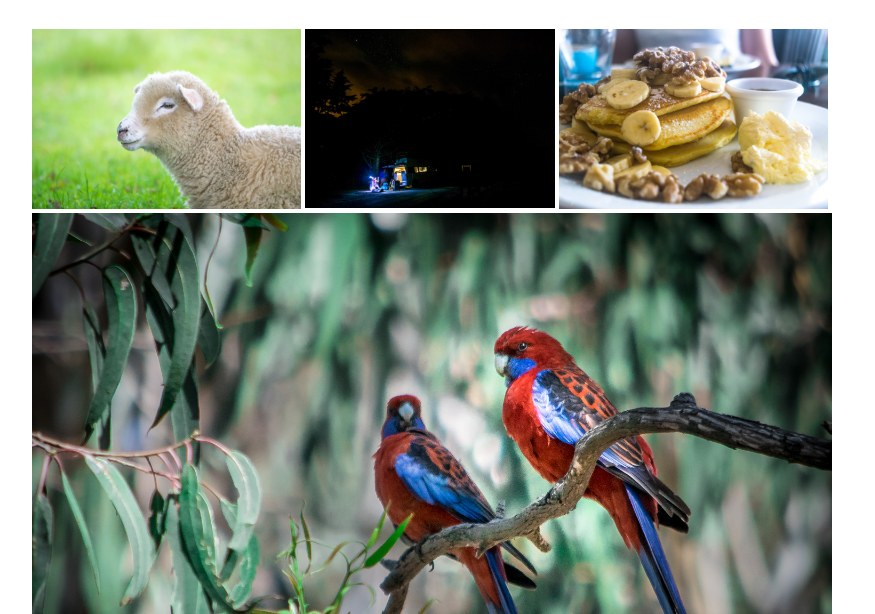
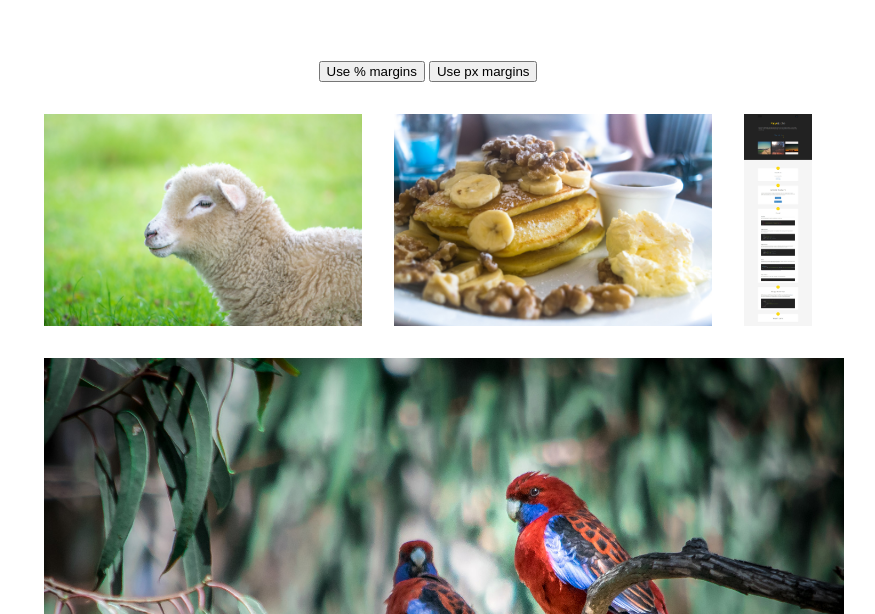
Before and after one commit to FuruholmAnton/turtleJS, a website: page src/index.html in a window 1280 px wide. Shown: the part 186-800 px from the top of the page, without its empty margins (212-1087 px from the left). Drawn offline with Linux system fonts and the light colour scheme.

Commit message:
Percent margins

```diff
--- a/src/index.html
+++ b/src/index.html
@@ -1,5 +1,6 @@
 <!doctype html>
 <html lang="">
+
 <head>
 	<meta charset="utf-8">
 	<meta name="description" content="">
@@ -7,7 +8,6 @@
 	<title>turtleJS</title>
 
 	<style type="text/css">
-
 		body {
 			padding: 0 0 2rem 0;
 		}
@@ -32,27 +32,39 @@
 		img {
 			width: 100%;
 		}
+
+		.options {
+			text-align: center;
+			padding: 2rem;
+		}
 	</style>
 
 </head>
+
 <body>
 
 	<h1>TurtleJS</h1>
 
+	<div class="options">
+		<button class="" onclick="initWithPercent();">Use % margins</button>
+		<button class="" onclick="initWithPixels();">Use px margins</button>
+	</div>
+
 	<div class="turtlejs">
-    	  <img src="images/4.jpg" alt=""><img src="images/1.jpg" alt="">
+		<img src="images/4.jpg" alt="">
 		<img src="images/2.jpg" alt="">
+		<img src="images/7.jpg" alt="">
 		<img src="images/5.jpg" alt="">
+		<img src="images/8.jpg" alt="">
 		<img src="images/3.jpg" alt="">
 		<img src="images/6.jpg" alt="">
-    	  <img src="images/7.jpg" alt="">
-    	  <img src="images/8.jpg" alt="">
+		<img src="images/1.jpg" alt="">
 	</div>
 
 
 	<script src="turtle.js"></script>
 	<script type="text/javascript">
-    	document.addEventListener("DOMContentLoaded", function(event) {
+		document.addEventListener("DOMContentLoaded", function (event) {
 			window.turtle = new Turtle(document.querySelector('.turtlejs'));
 
 			if (window.innerWidth < 700) {
@@ -66,14 +78,37 @@
 					minWidth: 250,
 					minHeight: 250,
 					itemMargin: 4,
+					itemMarginUnit: '%',
 				});
 			}
 
 		});
 
-			window.addEventListener('resize', () => {
-				// turtle.init();
+		function initWithPercent() {
+			turtle.init({
+				minWidth: 250,
+				minHeight: 250,
+				itemMargin: 4,
+				itemMarginUnit: '%',
 			});
+		}
+		function initWithPixels() {
+			turtle.init({
+				minWidth: 250,
+				minHeight: 250,
+				itemMargin: 4,
+				itemMarginUnit: 'px',
+			});
+		}
+
+		// window.addEventListener('resize', () => {
+		// 	turtle.init({
+		// 		minWidth: 50,
+		// 		minHeight: 50,
+		// 		itemMargin: 4,
+		// 	});
+		// });
 	</script>
 </body>
+
 </html>
--- a/src/turtle.js
+++ b/src/turtle.js
@@ -37,6 +37,7 @@
 		this.config = Object.assign({
 			wrapperPadding: 0,
 			itemMargin: 4,
+			itemMarginUnit: 'px',
 			minWidth: 100,
 			maxWidth: 400,
 			minHeight: 50,
@@ -61,10 +62,12 @@
 
 
 		/* Some styling */
-		let style = document.createElement('style');
+		if (this.styleTag) this.styleTag.remove();
+		const style = document.createElement('style');
 		style.type = 'text/css';
-		style.innerHTML = `.turtlejs { padding: ${this.config.wrapperPadding}px; } .turtlejs-item { margin-left: ${this.config.itemMargin}px; margin-bottom: ${this.config.itemMargin}px; display: inline-block; vertical-align: top; }`;
+		style.innerHTML = `.turtlejs { padding: ${this.config.wrapperPadding}px; } .turtlejs-item { margin: 0 ${(this.config.itemMargin / 2) + this.config.itemMarginUnit} ${(this.config.itemMargin) + this.config.itemMarginUnit}; display: inline-block; vertical-align: top; }`;
 		document.head.appendChild(style);
+		this.styleTag = style;
 
 		this.wrapper.classList.add('turtlejs');
 
@@ -72,7 +75,11 @@
            Wait for images to load */
 		for (let i = 0; i < this.totalItems; i++) {
 			this.items[i].classList.add('turtlejs-item');
-			this.items[i].addEventListener('load', this.finishLoadingItems);
+			if (this.items[i].complete) {
+				this.finishLoadingItems();
+			} else {
+				this.items[i].addEventListener('load', this.finishLoadingItems);
+			}
 
 			/* Inits object to store values specific to item */
 			// REVIEW: use Symbol() to prevent possible overwrite?
@@ -173,7 +180,7 @@
 				let totalWithRatio = 0;
 
 				/* + 1 to get the margin on the right side of the last one */
-				let spaceOver = (this.wrapperWidthForUse /* - (this.config.itemMargin * (itemsCount + 1))*/);
+				// let spaceOver = (this.wrapperWidthForUse /* - (this.config.itemMargin * (itemsCount + 1))*/);
 
 				/* get total with ratio */
 				for (let i = 0; i < itemsCount; i++) {
@@ -181,9 +188,13 @@
 				}
 
 				for (let i = 0; i < itemsCount; i++) {
-					// TODO: set percent instead
-					this.items[this.unprocessedItems[0].key].style.width = `calc(${(((spaceOver / totalWithRatio) * this.items[this.unprocessedItems[0].key].turtle.ratio.width) / this.wrapperWidth) * 100}% - ${this.config.itemMargin}px)`;
-					// this.items[this.unprocessedItems[0].key].style.height = (spaceOver / totalWithRatio) + 'px';
+					const newRatio = this.items[this.unprocessedItems[0].key].turtle.ratio.width / totalWithRatio;
+
+					if (this.config.itemMarginUnit == 'px') {
+						this.items[this.unprocessedItems[0].key].style.width = `calc(${newRatio * 100}% - ${(this.config.itemMargin * itemsCount) * newRatio + this.config.itemMarginUnit})`;
+					} else if (this.config.itemMarginUnit == '%') {
+						this.items[this.unprocessedItems[0].key].style.width = `calc(${newRatio * 100}% - (100% * ${(this.config.itemMargin * itemsCount) * (newRatio / 100)}))`;
+					}
 
 					/* Remove item from unprocessed */
 					this.unprocessedItems.splice(0, 1);
```
Lines whose indentation alone changed are shown as unchanged.
